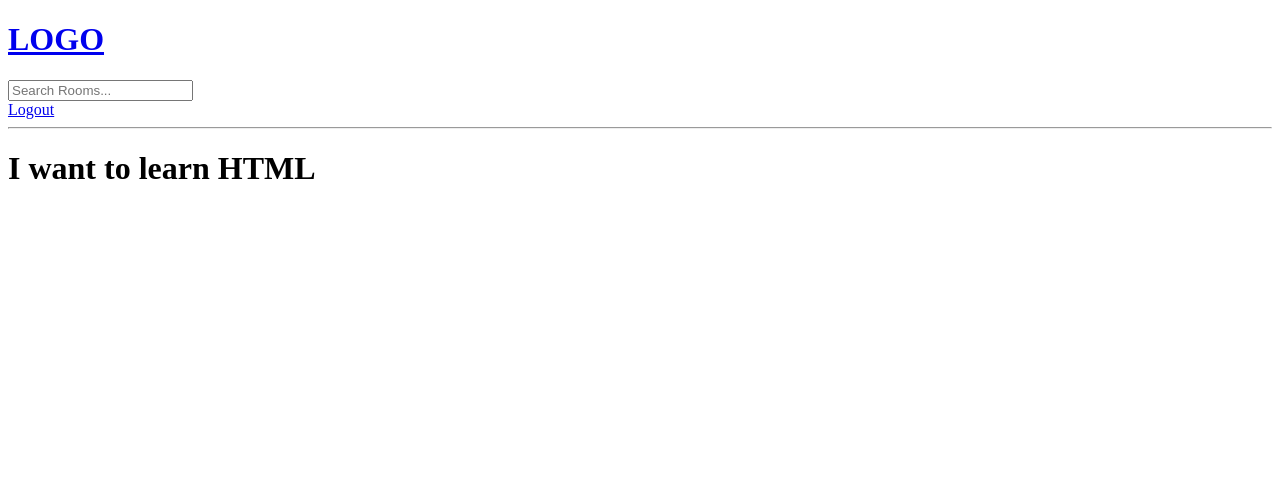
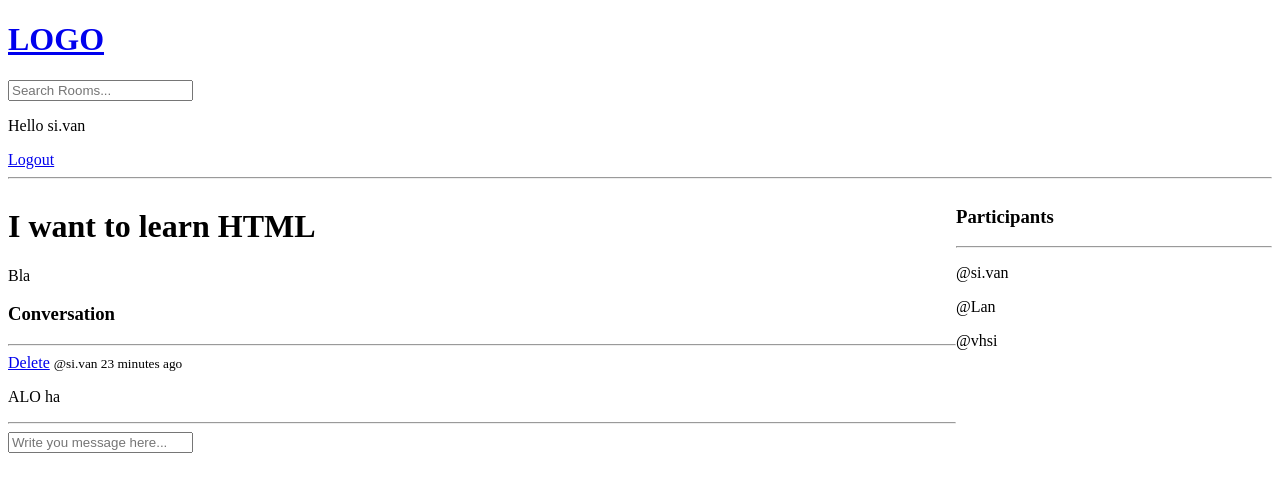
Before and after one commit to vanhungsi/studybud, a Django app: page /room/4/ in a window 1280 px wide. Shown: the top 492 px of the page. Run offline with Django 5.2, Linux system fonts and the light colour scheme; a user stored in the database is signed in; data comes from the database, SQL or seed files in the repository; both versions use the stored data as it was after the commit.

Commit message:
Day 3: Message and chat room

```diff
--- a/base/models.py
+++ b/base/models.py
@@ -16,7 +16,7 @@ class Room(models.Model):
     topic = models.ForeignKey(Topic, on_delete=models.SET_NULL, null=True)
     name = models.CharField(max_length=200)
     description = models.TextField(null=True, blank=True)
-    # participants =
+    participants = models.ManyToManyField(User, related_name='participants', blank=True)
     updated = models.DateTimeField(auto_now=True)
     created = models.DateTimeField(auto_now_add=True)
 
--- a/base/templates/base/home.html
+++ b/base/templates/base/home.html
@@ -33,8 +33,11 @@
         <a href="{% url 'create-room' %}">Create Room</a>
         {% for room in rooms %}
             <div>
+                {% if request.user == room.host %}
                 <a href ="{% url 'update-room' room.id %}">Edit</a>
                 <a href ="{% url 'delete-room' room.id %}">Delete</a>
+                {% endif %}
+
                 <span>@{{room.host.username}}</span>
                 <h5>{{room.id}} -- <a href="{% url 'room' room.id %}">{{room.name}}</a></h5>
                 <small>{{room.topic.name}}</small>
--- a/base/templates/base/room.html
+++ b/base/templates/base/room.html
@@ -1,7 +1,62 @@
 {% extends 'main.html' %}
 
 {% block content %}
-<h1>{{room.name}}</h1>
+
+<style>
+    .room-container{
+        display: grid;
+        grid-template-columns: 3fr 1fr;
+    }
+</style>
+
+<div class="room-container">
+
+    <div>
+        <h1>{{room.name}}</h1>
+
+        <p>{{room.description}}</p>
+
+        <div class="comment-wrapper">
+            <h3>Conversation</h3>
+            <hr>
+
+            {% for message in room_messages %}
+                <div>
+                    {% if request.user == message.user %}
+                    <a href="{% url 'delete-message' message.id %}">Delete</a>
+                    {% endif %}
+                    <small>@{{message.user}} {{message.created|timesince}} ago</small>
+                    <p>{{message.body}}</p>
+                    <hr>
+
+                </div>
+            {% endfor %}
+        </div>
 
 
+        {% if request.user.is_authenticated %}
+            <div class="comment-form">
+                <form method="POST" action="">
+                    {% csrf_token %}
+                    <input type="text" name="body" placeholder="Write you message here...">
+               </form>
+            </div>
+        {% endif %}
+    </div>
+
+   <div>
+       <h3>Participants</h3>
+       <hr>
+
+       {% for user in participants %}
+        <div>
+            <p>@{{user.username}}</p>
+        </div>
+
+       {% endfor %}
+   </div>
+
+
+
+</div>
 {% endblock content %}
--- a/base/urls.py
+++ b/base/urls.py
@@ -4,9 +4,11 @@ from . import views
 urlpatterns = [
     path('login/', views.loginPage, name='login'),
     path('logout/', views.logoutUser, name='logout'),
+    path('register/', views.registerPage, name='register'),
     path('', views.home, name="home"),
     path('room/<str:pk>/', views.room, name="room"),
     path('create-room/', views.createRoom, name="create-room"),
     path('update-room/<str:pk>/', views.updateRoom, name="update-room"),
     path('delete-room/<str:pk>/', views.deleteRoom, name="delete-room"),
+    path('delete-message/<str:pk>/', views.deleteMessage, name="delete-message"),
 ]
--- a/base/views.py
+++ b/base/views.py
@@ -1,9 +1,12 @@
 from django.shortcuts import render, redirect
 from django.contrib import messages
+from django.contrib.auth.decorators import login_required
+from django.http import HttpResponse
 from django.db.models import Q
 from django.contrib.auth.models import User
 from django.contrib.auth import authenticate, login, logout
-from .models import Room, Topic
+from django.contrib.auth.forms import UserCreationForm
+from .models import Room, Topic, Message
 from .form import RoomForm
 
 
@@ -16,9 +19,12 @@ from .form import RoomForm
 # ]
 
 def loginPage(request):
+    page = 'login'
+    if request.user.is_authenticated:
+        return redirect('home')
 
     if request.method == 'POST':
-        username = request.POST.get('username')
+        username = request.POST.get('username').lower()
         password = request.POST.get('password')
 
         try:
@@ -34,12 +40,29 @@ def loginPage(request):
         else:
             messages.error(request, "Username OR password does not exist!")
 
-    context ={}
+    context ={'page': page}
     return render(request, 'base/login_register.html', context)
 
 def logoutUser(request):
     logout(request)
     return redirect(home)
+
+def registerPage(request):
+    page = 'register'
+    form = UserCreationForm()
+
+    if request.method == 'POST':
+        form = UserCreationForm(request.POST)
+        if form.is_valid():
+            user = form.save(commit=False)
+            user.username = user.username.lower()
+            user.save()
+            login(request, user)
+            return redirect('home')
+        else:
+            messages.error(request,"An error occured during registration")
+
+    return render(request, 'base/login_register.html',{'form':form})
 
 def home(request):
     q = request.GET.get('q') if request.GET.get('q') != None else ''
@@ -56,10 +79,23 @@ def home(request):
 
 def room(request, pk):
     room = Room.objects.get(id=pk)
-    context = {'room': room}
+    room_messages = room.message_set.all().order_by("-created")
+    participants = room.participants.all()
+
+    if request.method == 'POST':
+        message = Message.objects.create(
+            user=request.user,
+            room=room,
+            body=request.POST.get('body')
+        )
+        room.participants.add(request.user)
+        return redirect('room', pk=room.id)
+
+    context = {'room': room, 'room_messages': room_messages,
+               'participants': participants}
     return render(request, 'base/room.html', context)
 
-
+@login_required(login_url='/login')
 def createRoom(request):
     form = RoomForm()
     if request.method == "POST":
@@ -71,9 +107,13 @@ def createRoom(request):
     context = {'form': form}
     return render(request, 'base/room_form.html', context)
 
+@login_required(login_url='/login')
 def updateRoom(request, pk):
     room = Room.objects.get(id=pk)
     form = RoomForm(instance=room)
+
+    if request.user != room.host:
+        return HttpResponse("You are not allowed here!")
 
     if request.method == 'POST':
         form = RoomForm(request.POST, instance=room)
@@ -84,9 +124,27 @@ def updateRoom(request, pk):
     context = {'form': form}
     return render(request, 'base/room_form.html', context)
 
+
+@login_required(login_url='/login')
 def deleteRoom(request, pk):
     room = Room.objects.get(id=pk)
+
+    if request.user != room.host:
+        return HttpResponse("You are not allowed here!")
+
     if request.method == 'POST':
         room.delete()
         return redirect('home')
     return render(request, 'base/delete.html', {'obj':room})
+
+@login_required(login_url='/login')
+def deleteMessage(request, pk):
+    message = Message.objects.get(id=pk)
+
+    if request.user != message.user:
+        return HttpResponse("You are not allowed here!")
+
+    if request.method == 'POST':
+        message.delete()
+        return redirect('home')
+    return render(request, 'base/delete.html', {'obj':message})
--- a/templates/navbar.html
+++ b/templates/navbar.html
@@ -8,6 +8,8 @@
 
 
 {% if request.user.is_authenticated %}
+<p>Hello {{request.user}}</p>
+
 <a href="{% url 'logout' %}">Logout</a>
 {% else %}
 
```
Also changed, not shown: base/templates/base/login_register.html (+16 -0 lines), db.sqlite3.
